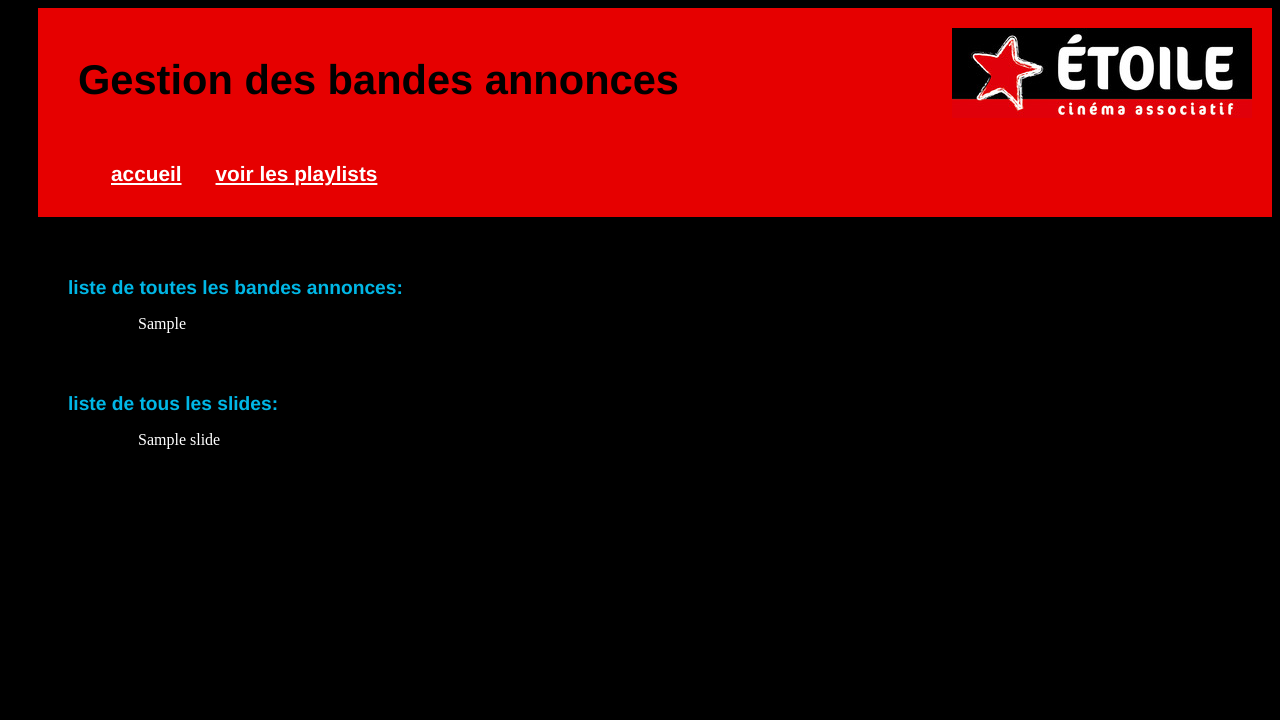
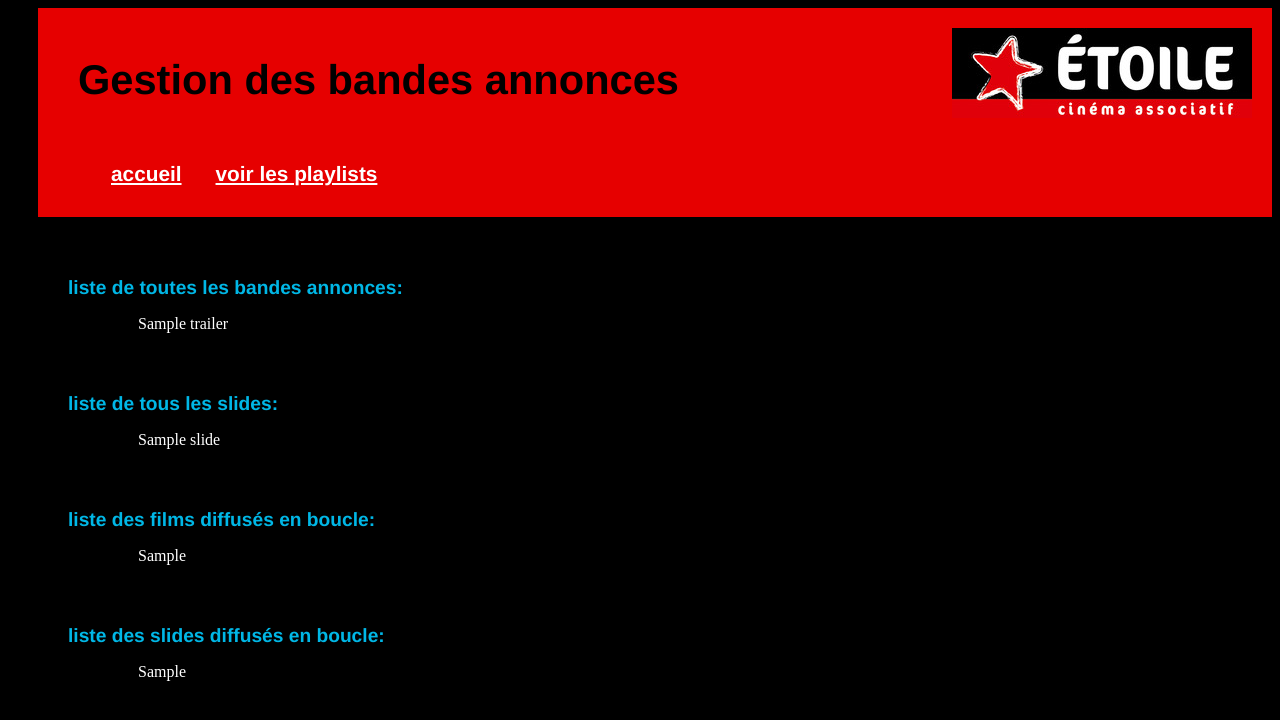
Before and after one commit to lechateaubriand/cine35_player, a Flask app: template templates/show_playlist.html in a window 1280 px wide. Shown: the top 720 px of the page. Run offline with Flask 2, Linux system fonts and the light colour scheme; the template is opened without the code that fills it: most values are stand-ins (such as "Sample title", 1, 10 or a date in 2020); parts of the project's set-up code (start-up, migrations or seed data) failed here and were passed over.

Commit message:
ajout des looped movie et looped slide dans la vue playlist

```diff
--- a/templates/show_playlist.html
+++ b/templates/show_playlist.html
@@ -4,16 +4,30 @@
 
     <div class="paragraphe">
         <h2 class="blue">liste de toutes les bandes annonces:</h2>
-        {% for ba in whole_ba_list %}
-            <p class="white align_left">{{ ba }}</p>
+        {% for trailer in trailer_list %}
+            <p class="white align_left">{{ trailer }}</p>
         {% endfor %}
     </div>
 
     <div class="paragraphe">
         <h2 class="blue">liste de tous les slides:</h2>
-        {% for slide in whole_slide_list %}
+        {% for slide in slide_list %}
             <p class="white align_left">{{ slide }}</p>
         {% endfor %}
     </div>
 
+    <div class="paragraphe">
+        <h2 class="blue">liste des films diffusés en boucle:</h2>
+        {% for looped_movie in looped_movie_list %}
+            <p class="white align_left">{{ looped_movie }}</p>
+        {% endfor %}
+    </div>
+
+    <div class="paragraphe">
+        <h2 class="blue">liste des slides diffusés en boucle:</h2>
+        {% for looped_slide in looped_slide_list %}
+            <p class="white align_left">{{ looped_slide }}</p>
+        {% endfor %}
+    </div>
+
 {% endblock %}
--- a/views.py
+++ b/views.py
@@ -26,14 +26,25 @@
 
 @app.route('/show_playlist')
 def show_playlist():
-    # selectionner tous les repertoires du lieu de stockage
-    # et les mettre sous forme de dictionnaire
-    # numero de semaine: [liste des fichiers]
-    movie_list = ListDir.list_directory(env_variables.trailer_directory, 'mp4')
-    whole_movie_list = sorted([os.path.basename(x) for x in movie_list])
+
+    trailer_list = ListDir.list_directory(env_variables.trailer_directory, 'mp4')
+    sorted_trailer_list = sorted([os.path.basename(x) for x in trailer_list])
+
     slide_list = ListDir.list_directory(env_variables.trailer_directory, 'jpg')
-    whole_slide_list = sorted([os.path.basename(x) for x in slide_list])
-    return render_template('show_playlist.html', whole_ba_list=whole_movie_list, whole_slide_list=whole_slide_list)
+    sorted_slide_list = sorted([os.path.basename(x) for x in slide_list])
+
+    looped_movie_list = ListDir.list_directory(env_variables.looped_movie_directory, 'mp4')
+    sorted_looped_movie_list = sorted([os.path.basename(x) for x in looped_movie_list])
+
+    looped_slide_list = ListDir.list_directory(env_variables.looped_slide_directory, 'jpg')
+    sorted_looped_slide_list = sorted([os.path.basename(x) for x in looped_slide_list])
+
+
+    return render_template('show_playlist.html',
+                           trailer_list=sorted_trailer_list,
+                           slide_list=sorted_slide_list,
+                           looped_movie_list=sorted_looped_movie_list,
+                           looped_slide_list=sorted_looped_slide_list)
 
 
 @app.route('/launch_playlist_all_prog')
```
